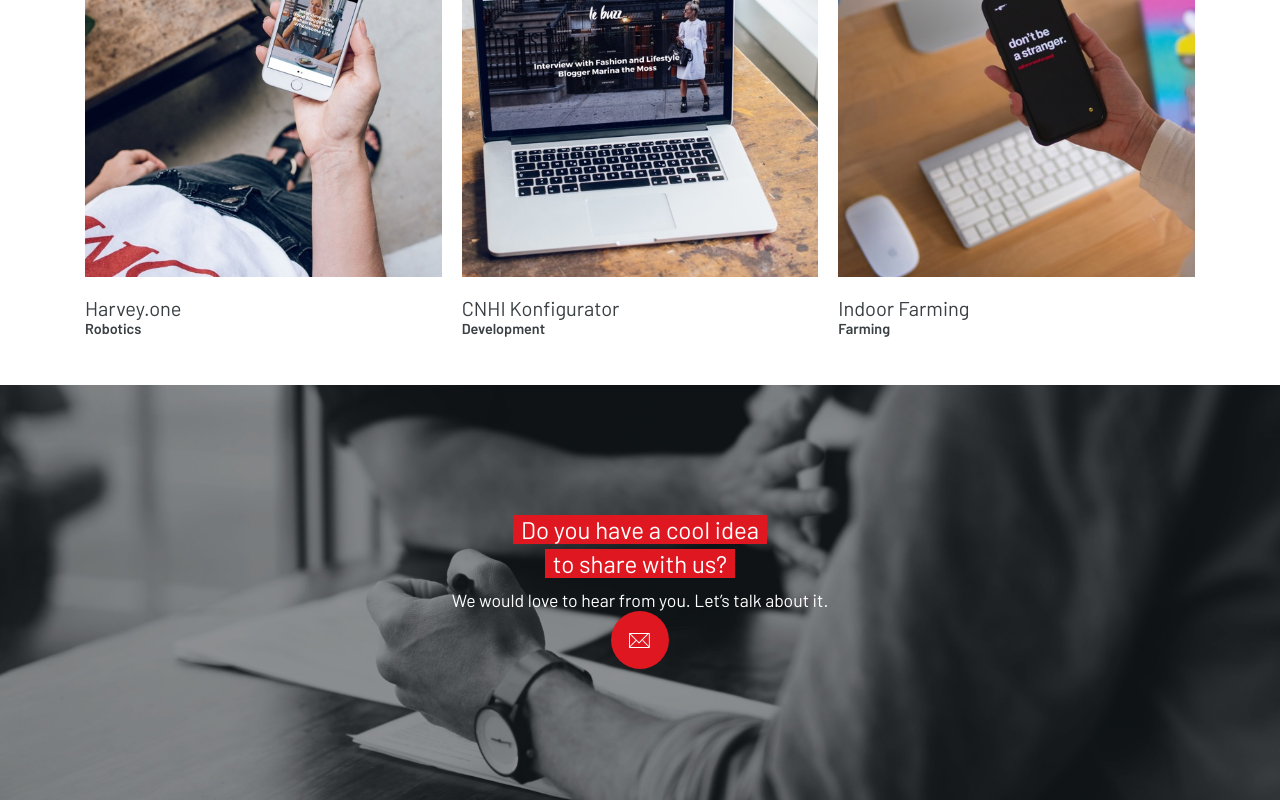
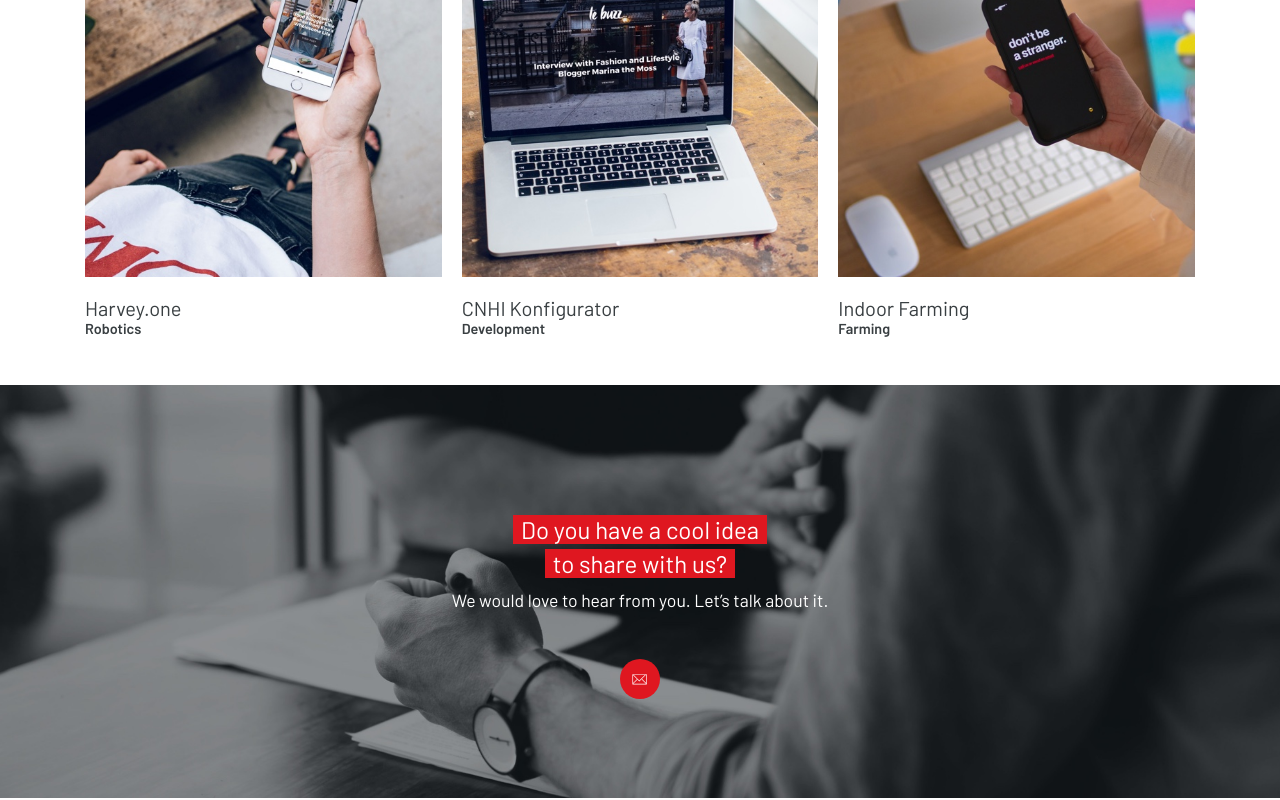
Before and after one commit to axlbert/schmiede-website-new, a Next.js app: page /work in a window 1280 px wide. Shown: the part 1160-1960 px from the top of the page. Built offline with nearby package versions, Linux system fonts and the light colour scheme.

Commit message:
update footer button image

```diff
--- a/pages/work/index.js
+++ b/pages/work/index.js
@@ -66,7 +66,7 @@ export default function Work() {
         <div className="Work-FooterSubtitle">
           We would love to hear from you. Let’s talk about it.
         </div>
-        <img src="/mail.svg" alt="Contact" />
+        <img className="Work-FooterButtonImage" src="/mail.svg" alt="Envelope" />
       </footer>
     </div>
   );
--- a/pages/work/work.css
+++ b/pages/work/work.css
@@ -70,16 +70,16 @@
 }
 
 .Work-Footer {
-  padding: 8rem 1rem;
+  padding: 8rem 1rem 6rem;
   background-size: cover;
   background-position-x: 10%;
   background-position-y: center;
-  color: white;
   text-align: center;
 }
 .Work-FooterTitle {
   padding: 0 .5rem;
   background-color: #df1720;
+  color: white;
   font-size: 1.5rem;
   line-height: 1.4;
   -webkit-box-decoration-break: clone;
@@ -87,5 +87,11 @@
 }
 .Work-FooterSubtitle {
   margin-top: .5rem;
+  color: white;
   font-size: 1.1rem;
 }
+.Work-FooterButtonImage {
+  width: 2.5rem;
+  height: 2.5rem;
+  margin-top: 3rem;
+}
```
